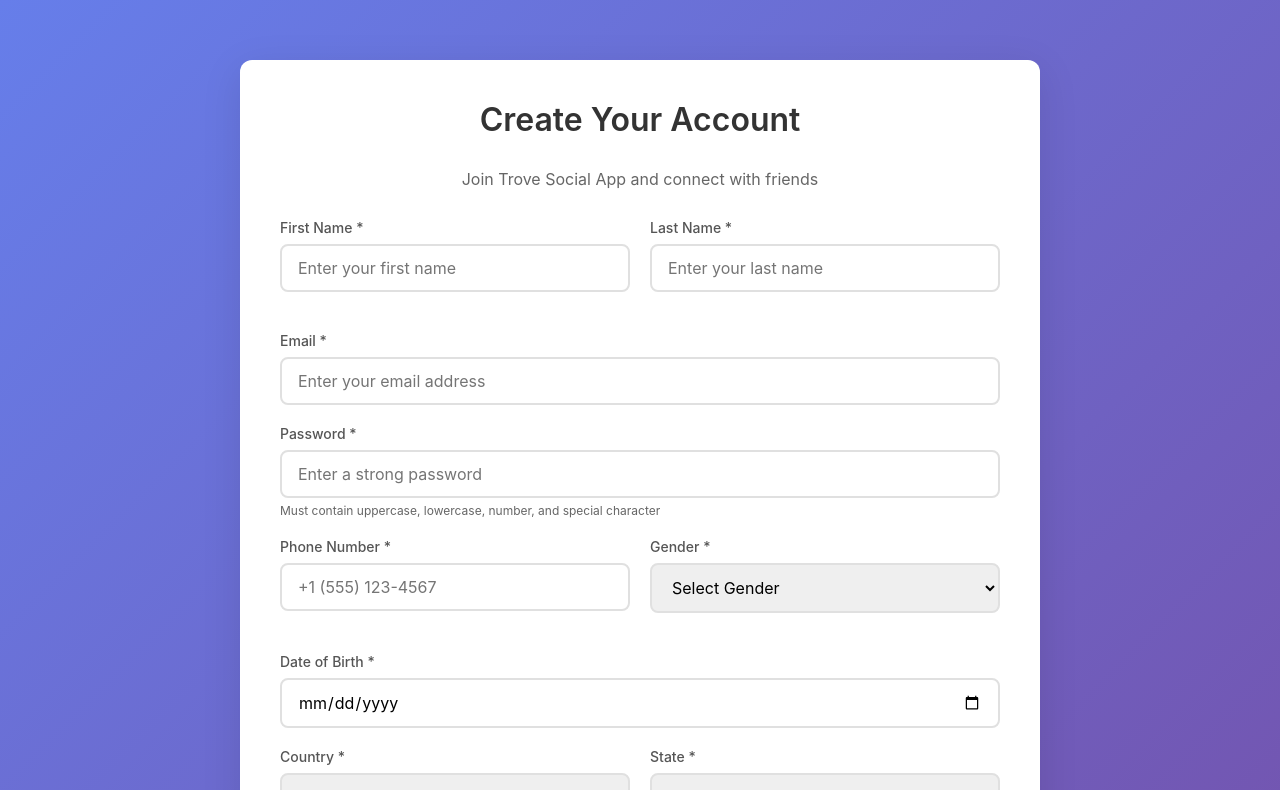
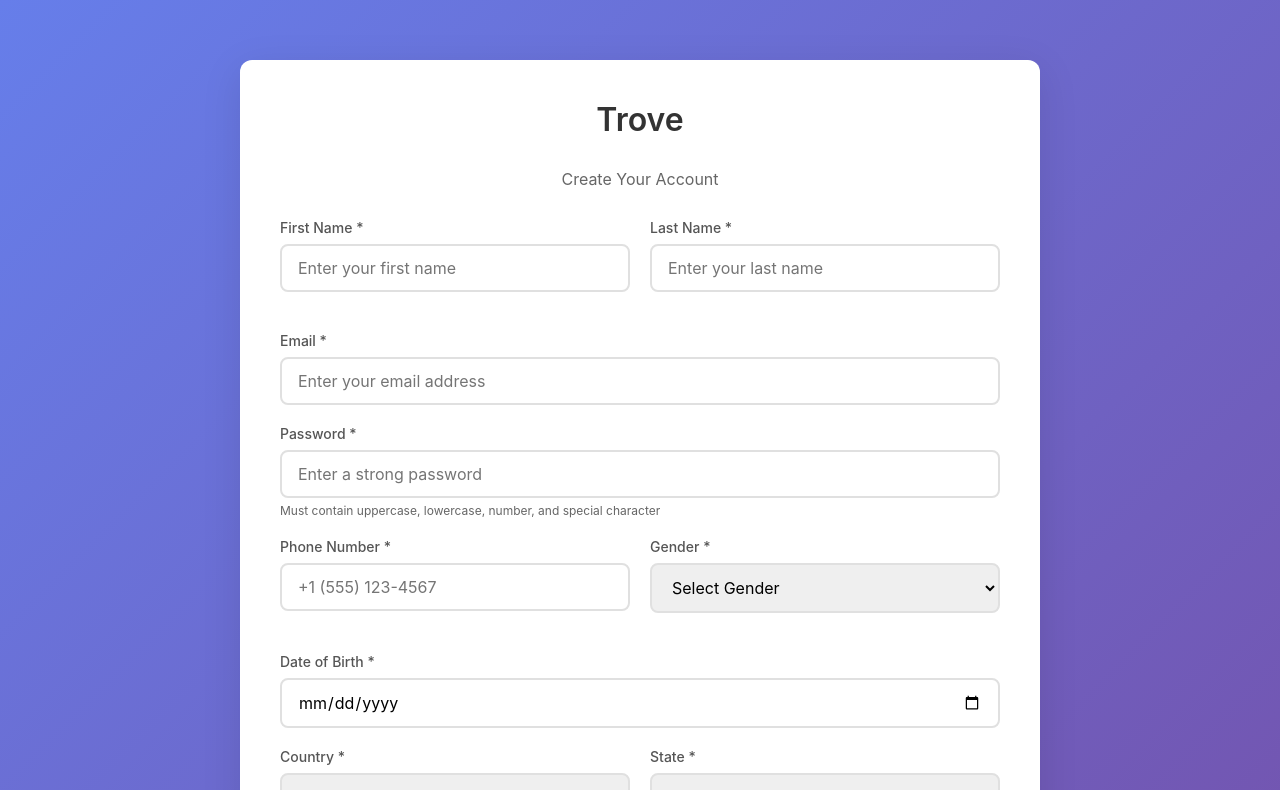
Before and after one commit to Ramnarayanansankar/Trove-Social_App_Frontend, an Angular app: page /signup in a window 1280 px wide. Shown: the top 790 px of the page. Built offline with nearby package versions, Linux system fonts and the light colour scheme.

Commit message:
Made changes in signup component.html

```diff
--- a/src/app/components/signup/signup.component.html
+++ b/src/app/components/signup/signup.component.html
@@ -1,6 +1,6 @@
 <div class="form-container">
-  <h1 class="form-title">Create Your Account</h1>
-  <p style="text-align: center; color: #666; margin-bottom: 30px;">Join Trove Social App and connect with friends</p>
+  <h1 class="form-title">Trove</h1>
+  <p style="text-align: center; color: #666; margin-bottom: 30px;">Create Your Account</p>
 
   <form [formGroup]="signupForm" (ngSubmit)="onSubmit()">
 
```
